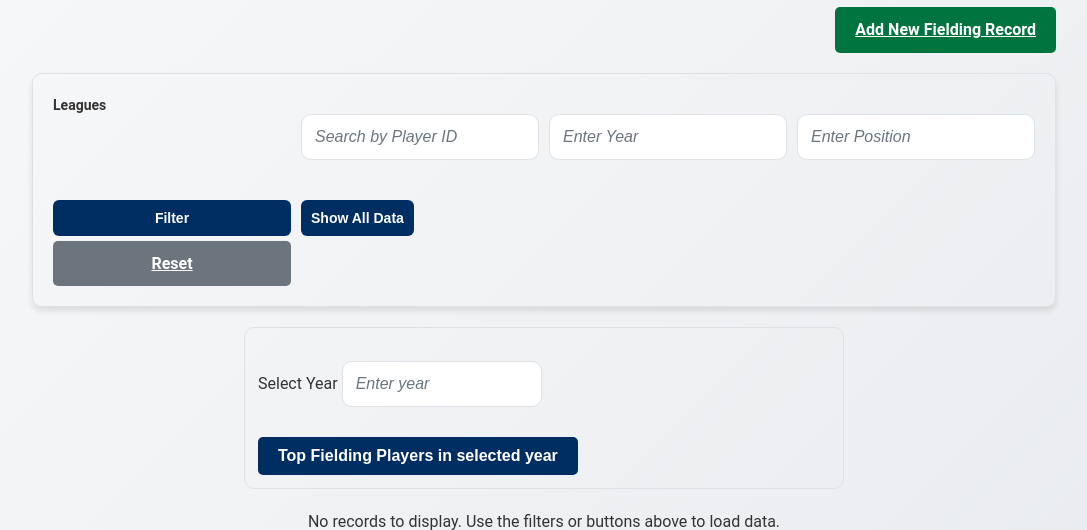
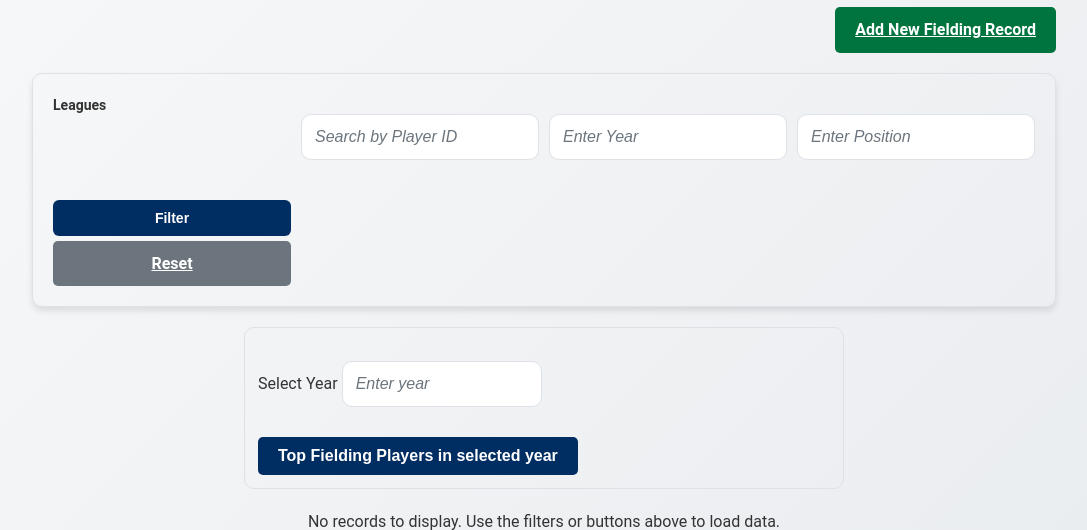
Before and after one commit to CommitCrewDB/CommitCrew, a Flask app: page /fielding in a window 1280 px wide. Shown: the part 199-729 px from the top of the page, without its empty margins (96-1183 px from the left). Run offline with Flask 3, Linux system fonts and the light colour scheme; data that the repository does not hold is empty.

Commit message:
Fixed fieldings

```diff
--- a/app/templates/fielding.html
+++ b/app/templates/fielding.html
@@ -71,13 +71,6 @@ Fielding
             <button type="submit" class="btn btn-primary">Filter</button>
             <a href="{{ url_for('fielding_page') }}" class="btn btn-secondary">Reset</a>
         </div>
-        <div>
-            <form method="GET" action="{{ url_for('fielding_page') }}" style="text-align: center; margin-top: 10px;">
-                <input type="hidden" name="action" value="view_all_data">
-                <button type="submit" class="btn btn-primary btn-sm">Show All Data</button>
-            </form>
-        </div>
-
     </div>
 </form>
 {% if fielding_records %}
--- a/app/views.py
+++ b/app/views.py
@@ -126,9 +126,7 @@ def fielding_page():
     fielding_records = []
     top_fielding_players = []
 
-    if action == "view_all_data":
-        fielding_records = Fielding.get_all_fielding()
-    elif action == "view_top_players":
+    if action == "view_top_players":
         top_fielding_players = Fielding.get_top_fielding_players(year)
     elif player_id or league or year or position:
         fielding_records = Fielding.filter_fielding(
```
